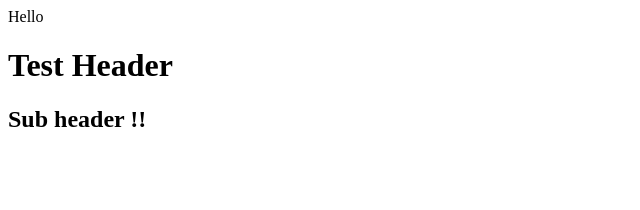
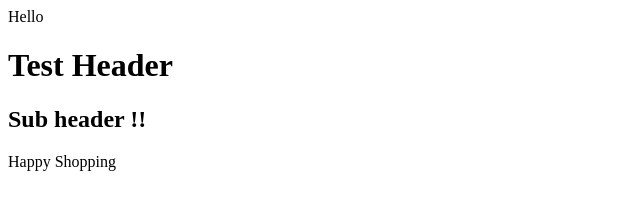
Before and after one commit to Ebow09/shop-repo, a plain HTML site: page index.html in a window 1280 px wide. Shown: the whole page, without its empty margins (0-640 px from the left). Drawn offline with Linux system fonts and the light colour scheme.

Commit message:
Paragraphadded

```diff
--- a/index.html
+++ b/index.html
@@ -1,3 +1,4 @@
 <div> Hello </div>
 <h1>Test Header</h1>
 <h2> Sub header !!</h2>
+<p> Happy Shopping</p>
```
